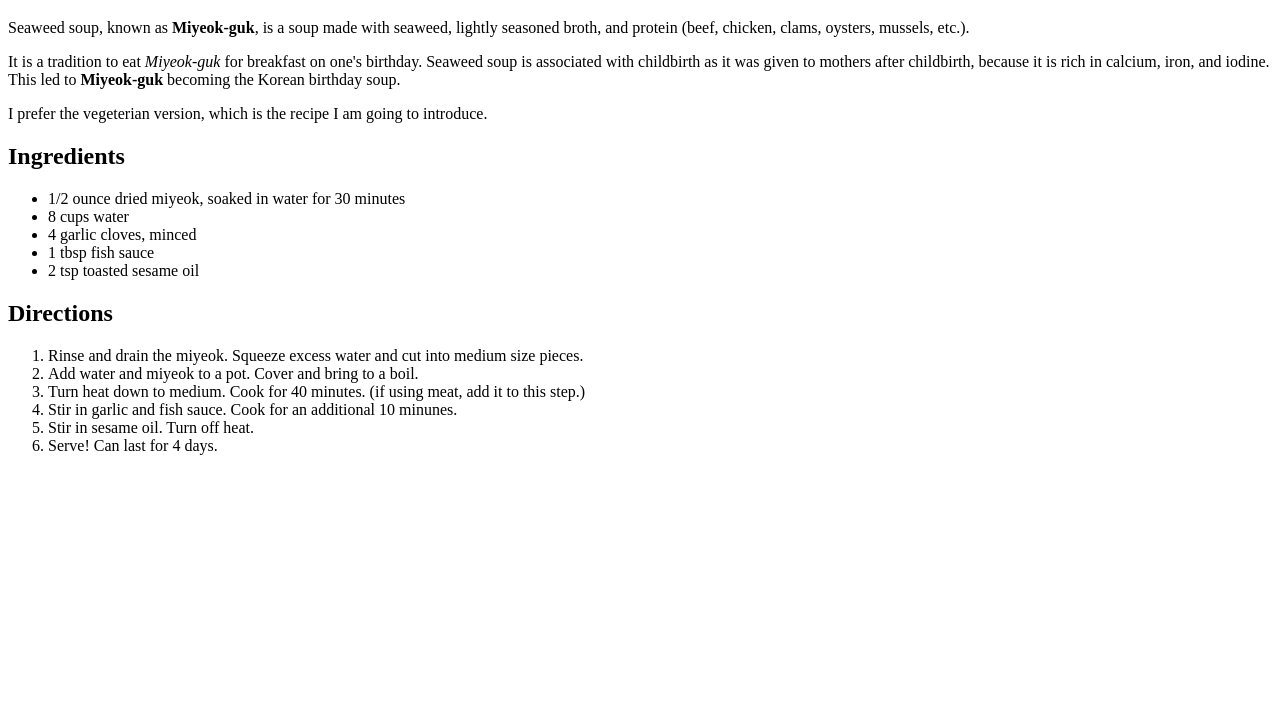
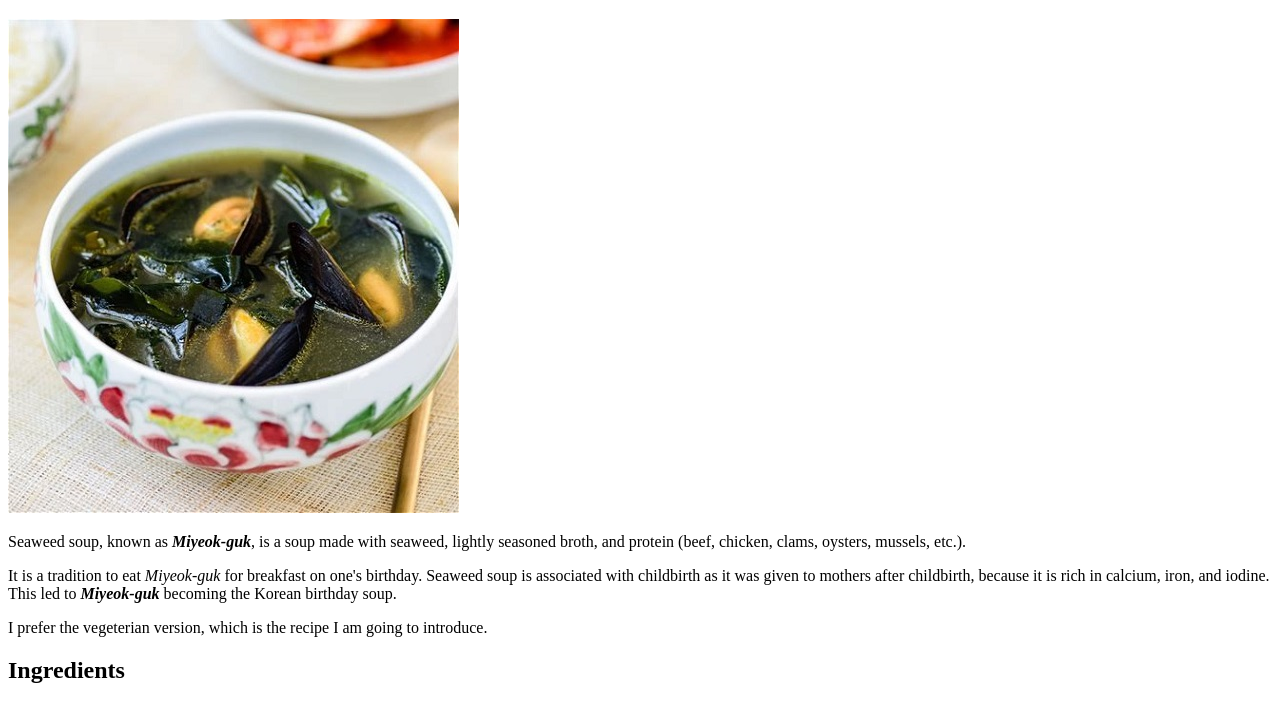
Before and after one commit to serenityn/odin-recipes, a plain HTML site: page recipes/seaweed.html in a window 1280 px wide. Shown: the part 61-762 px from the top of the page. Drawn offline with Linux system fonts and the light colour scheme.

Commit message:
Add image to seaweed.html

```diff
--- a/recipes/seaweed.html
+++ b/recipes/seaweed.html
@@ -6,8 +6,9 @@
     </head>
     <body>
         <h1>Seaweed Soup</h1>
-        <p>Seaweed soup, known as <strong>Miyeok-guk</strong>, is a soup made with seaweed, lightly seasoned broth, and protein (beef, chicken, clams, oysters, mussels, etc.).</p>
-        <p>It is a tradition to eat <em>Miyeok-guk</em> for breakfast on one's birthday. Seaweed soup is associated with childbirth as it was given to mothers after childbirth, because it is rich in calcium, iron, and iodine. This led to <strong>Miyeok-guk</strong> becoming the Korean birthday soup.</p>
+        <img src="../img/seaweed.jpg" alt="Miyeok-guk">
+        <p>Seaweed soup, known as <strong><em>Miyeok-guk</em></strong>, is a soup made with seaweed, lightly seasoned broth, and protein (beef, chicken, clams, oysters, mussels, etc.).</p>
+        <p>It is a tradition to eat <em>Miyeok-guk</em> for breakfast on one's birthday. Seaweed soup is associated with childbirth as it was given to mothers after childbirth, because it is rich in calcium, iron, and iodine. This led to <strong><em>Miyeok-guk</em></strong> becoming the Korean birthday soup.</p>
         <p>I prefer the vegeterian version, which is the recipe I am going to introduce.</p>
     </body>
 
@@ -27,6 +28,6 @@
         <li>Turn heat down to medium. Cook for 40 minutes. (if using meat, add it to this step.)</li>
         <li>Stir in garlic and fish sauce. Cook for an additional 10 minunes.</li>
         <li>Stir in sesame oil. Turn off heat.</li>
-        <li>Serve! Can last for 4 days.</li>
+        <li>Serve! Last for 4 days.</li>
     </ol>
 </html>
```
Also changed, not shown: img/seaweed.jpg (added).
